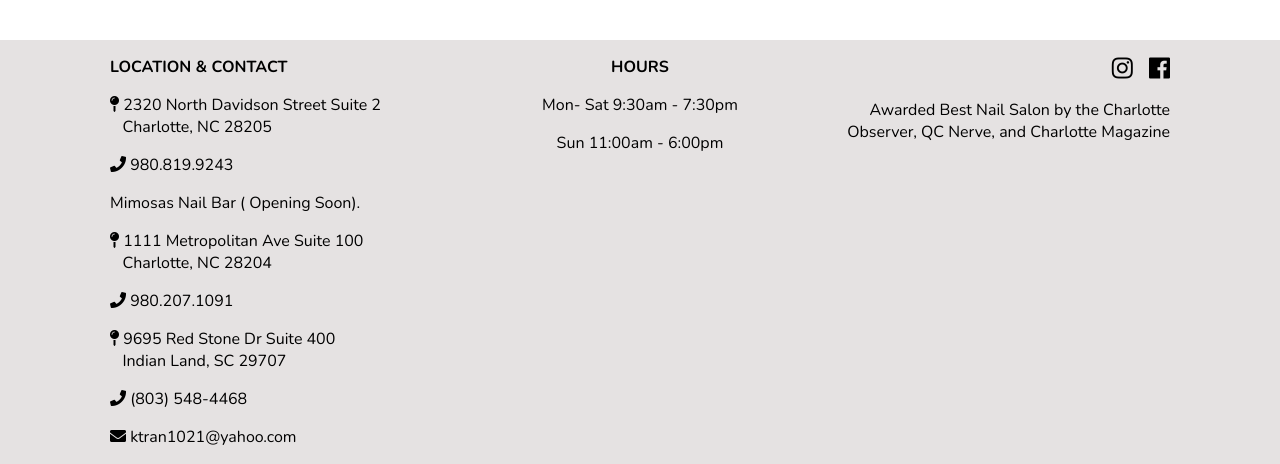
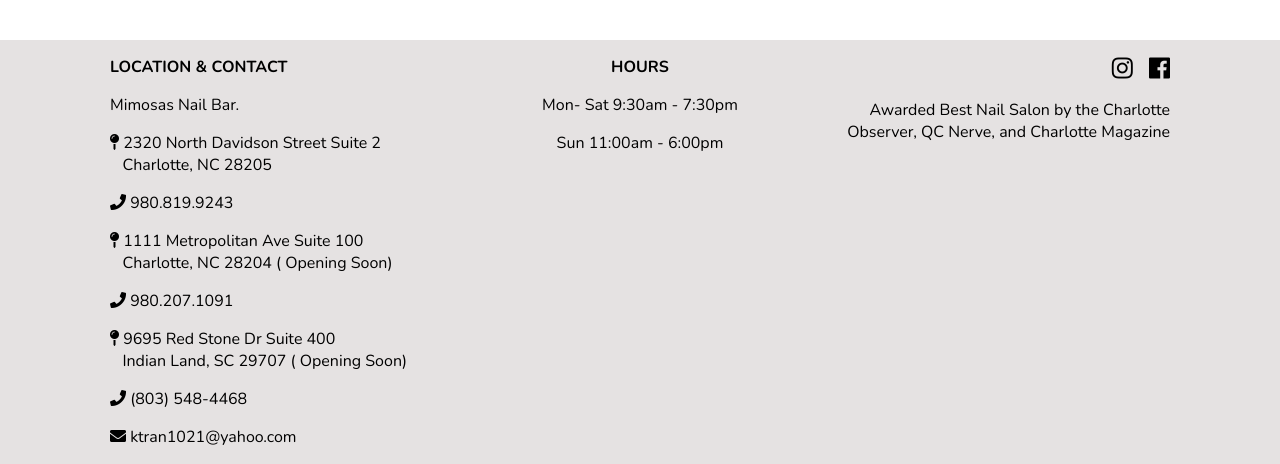
Before and after one commit to mimosasnailbar/mimosas, a Jekyll site: the page built from index.md, in a window 1280 px wide and 900 px high, scrolled down 1185 px, cut to the strip 436-900 px from the top of the window. Built offline with Jekyll 4.4.1, drawn with Linux system fonts in a browser that asks for light colours; nearby versions of some CDN libraries.

Commit message:
Updated 1 file via CloudCannon.

```diff
--- a/_layouts/default.html
+++ b/_layouts/default.html
@@ -43,6 +43,7 @@
                     <p class="footer__title editable">
                         LOCATION &amp; CONTACT<br />
                     </p>
+                     <p>Mimosas Nail Bar.</p>
                     <a href="https://maps.google.com/?q=2320 North Davidson Street Suite 2, Charlotte, NC 28205" class="editable footer__address">
                         <p>
                             <i class="fas fa-map-pin"></i>&nbsp;2320 North Davidson Street Suite
@@ -51,12 +52,12 @@
                     </a>
                     <a href="tel:980-819-9243" class="editable">
                         <i class="fas fa-phone"></i>&nbsp;980.819.9243<br />
-                        <p>Mimosas Nail Bar ( Opening Soon).</p>
+
                     </a>
                                         <a href="https://maps.google.com/?q=2320 North Davidson Street Suite 2, Charlotte, NC 28205" class="editable footer__address">
                                             <p>
                                                 <i class="fas fa-map-pin"></i>&nbsp;1111 Metropolitan Ave Suite 100
-                                            <br />&nbsp; &nbsp;Charlotte, NC 28204
+                                            <br />&nbsp; &nbsp;Charlotte, NC 28204  ( Opening Soon)
                                             </p>
                                         </a>
                     <a href="tel:9802071091" class="editable">
@@ -65,7 +66,7 @@
  <a href="https://maps.app.goo.gl/vnmV29q6gdRhaoeEA" class="editable footer__address">
                                             <p>
                                                 <i class="fas fa-map-pin"></i>&nbsp;9695 Red Stone Dr Suite 400
-                                            <br />&nbsp; &nbsp;Indian Land, SC 29707
+                                            <br />&nbsp; &nbsp;Indian Land, SC 29707 ( Opening Soon)
                                             </p>
                                         </a>
                     <a href="tel:8035484468" class="editable">
```
